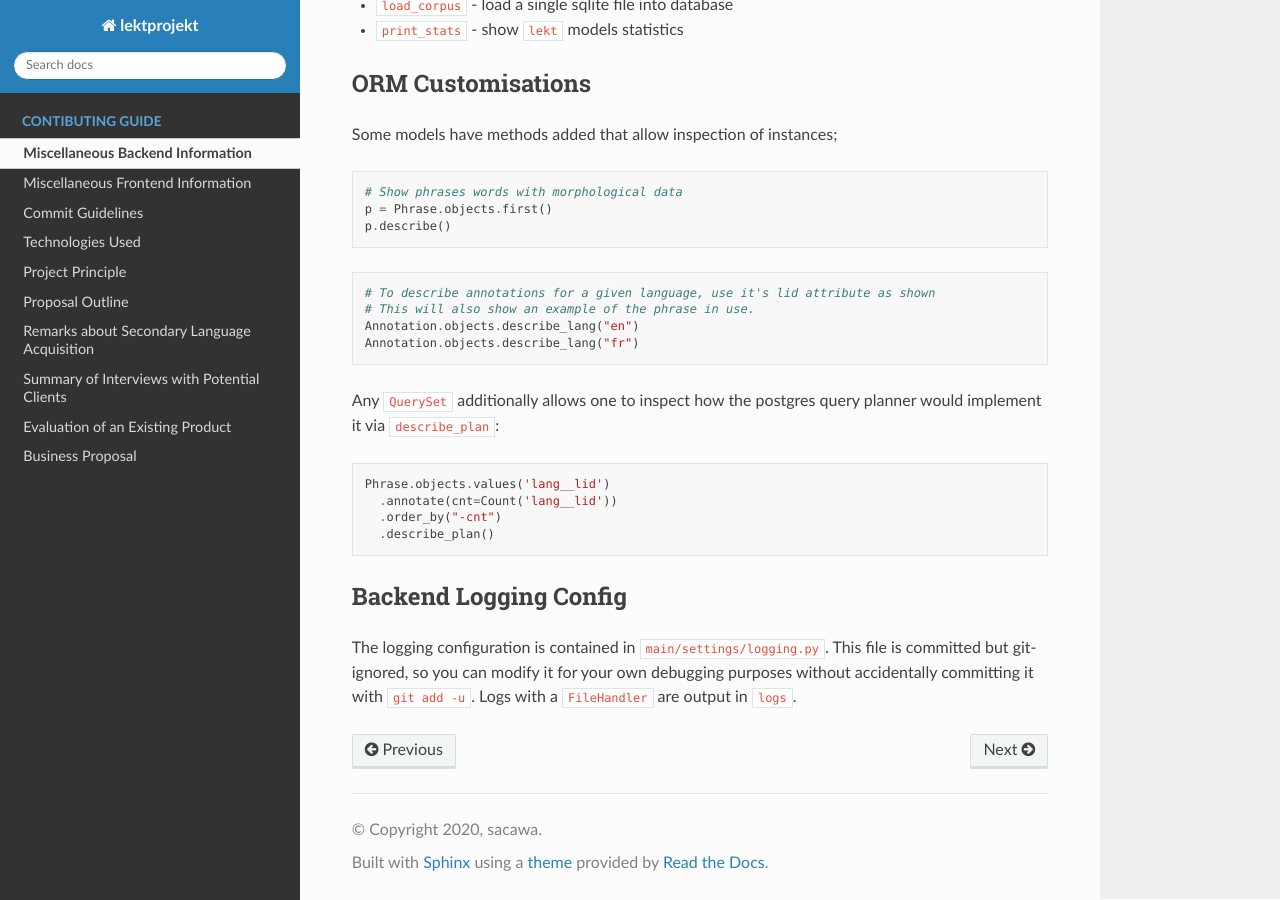
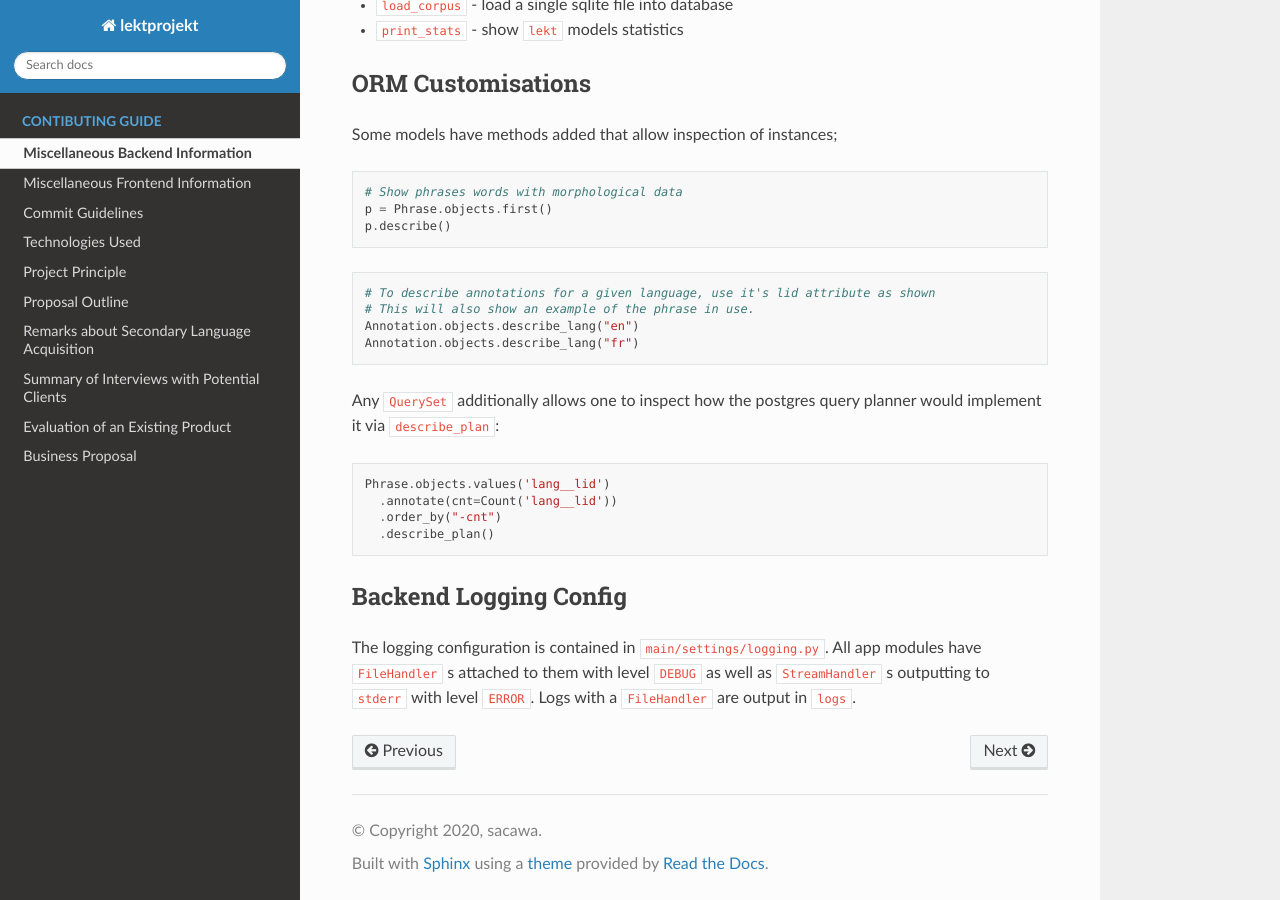
Before and after one commit to psacawa/lektprojekt, a Sphinx documentation site: the page built from docs/backend.rst, in a window 1280 px wide and 900 px high, scrolled down 793 px. Built offline with Sphinx 7.4.7 and the Read the Docs theme 2.0.0, drawn with Linux system fonts in a browser that asks for light colours.

Commit message:
Infra: Configurable logging config for application server

```diff
--- a/docs/backend.rst
+++ b/docs/backend.rst
@@ -73,7 +73,7 @@ implement it via ``describe_plan``:
 Backend Logging Config
 ----------------------
 
-The logging configuration is contained in ``main/settings/logging.py``. This file is
-committed but git-ignored, so you can modify it for your own debugging purposes without
-accidentally committing it with ``git add -u``. Logs with a ``FileHandler`` are output in
-``logs``.
+The logging configuration is contained in ``main/settings/logging.py``. All app modules
+have ``FileHandler`` s attached to them with level ``DEBUG`` as well as ``StreamHandler`` s
+outputting to ``stderr`` with level ``ERROR``. Logs with a ``FileHandler`` are output
+in ``logs``.
```
Also changed, not shown: 2 other files.
